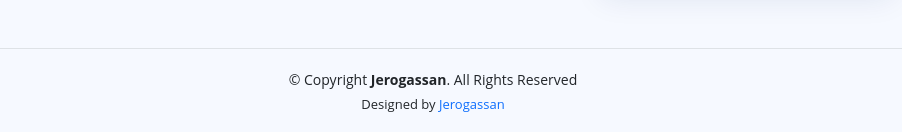
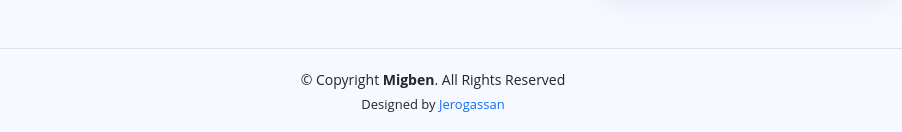
Before and after one commit to sanchezmigben/front-fctmanager, a React (Vite) app: page / in a window 1280 px wide. Shown: the part 2496-2628 px from the top of the page, without its empty margins (357-1259 px from the left). Built offline with nearby package versions, Linux system fonts and the light colour scheme.

Commit message:
cambio copyright

```diff
--- a/src/components/Footer.tsx
+++ b/src/components/Footer.tsx
@@ -6,7 +6,7 @@
       <div className='copyright'>
         &copy; Copyright{' '}
         <strong>
-          <span>Jerogassan</span>
+          <span>Migben</span>
         </strong>
         . All Rights Reserved
       </div>
```
